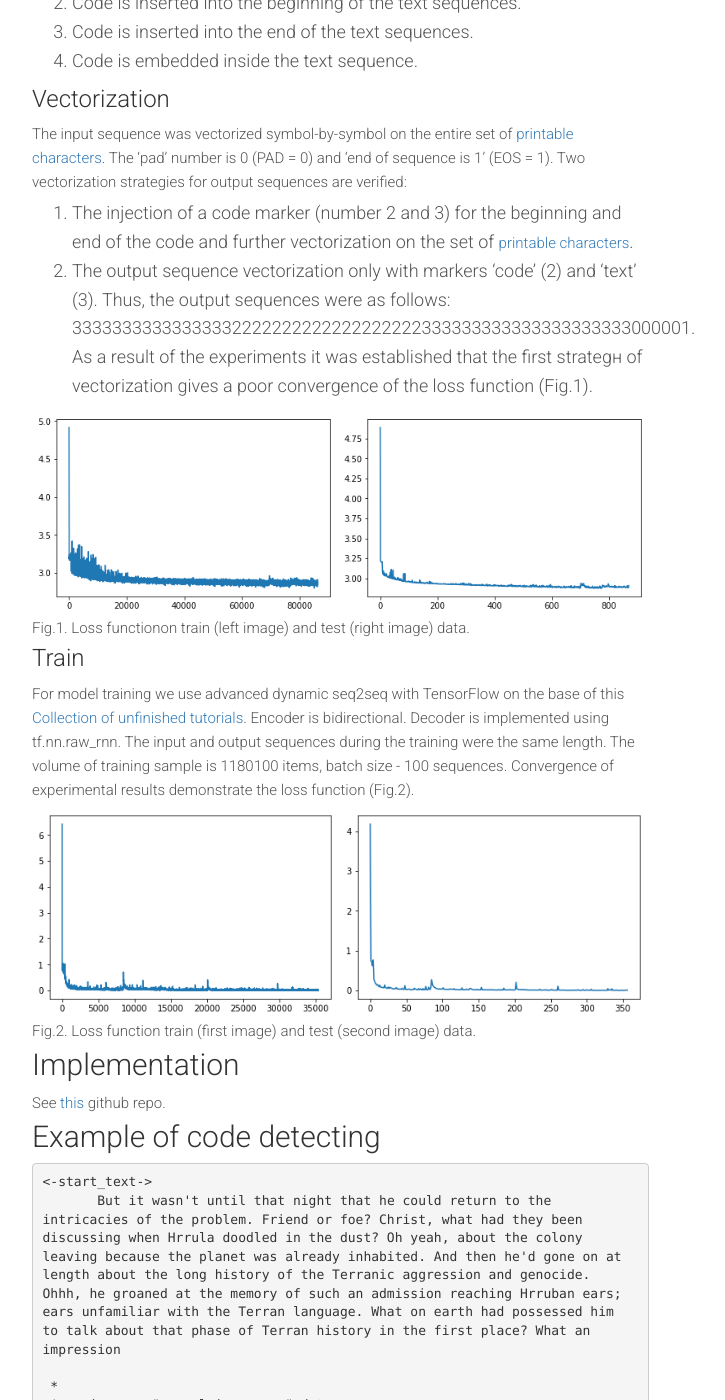
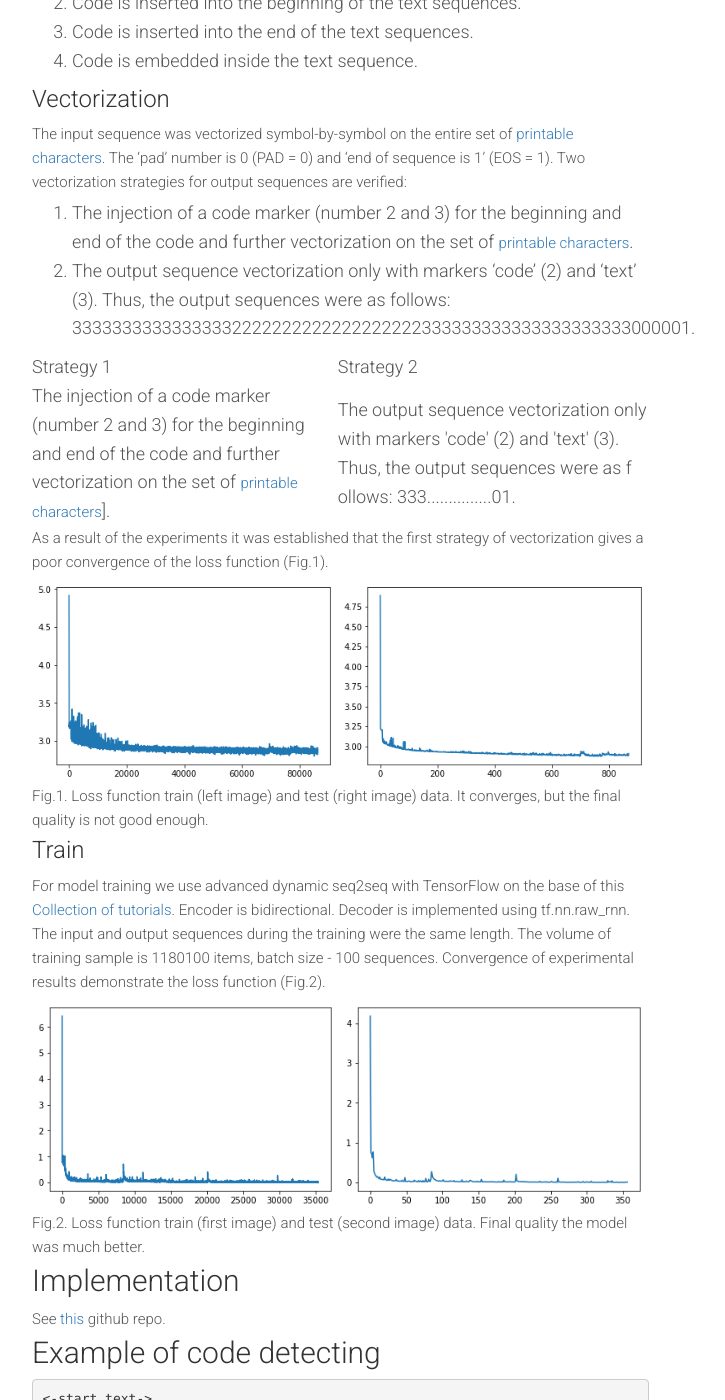
Before and after one commit to ai-labs/ai-labs.github.io, a Jekyll site: the page built from _posts/2018-07-20-NN-based-code-detector-in-raw-text.md, in a window 1280 px wide and 1400 px high, scrolled down 1033 px. Shown: the whole window, without its empty margins (138-863 px from the left). Built offline with Jekyll 4.4.1, drawn with Linux system fonts in a browser that asks for light colours.

Commit message:
Formatting.

```diff
--- a/_posts/2018-07-20-NN-based-code-detector-in-raw-text.md
+++ b/_posts/2018-07-20-NN-based-code-detector-in-raw-text.md
@@ -11,6 +11,7 @@ imply a pre-processing of some raw textual data (like something  received from t
 The problem described here is about separating the regular plain text regions
 from the regions containing script code.
 
+<!--more-->
 
 Partially this problem is solved with the help of regular expressions
 (especially if design a special [BNF](https://en.wikipedia.org/wiki/Backus%E2%80%93Naur_form) analyser)
@@ -50,9 +51,28 @@ The code was injected at the training data preparation stage using following str
 ### Vectorization
 The input sequence was vectorized symbol-by-symbol on the entire set of [printable characters](https://docs.python.org/3/library/string.html). The 'pad' number is 0 (PAD = 0) and 'end of sequence is 1' (EOS = 1).
 Two vectorization strategies for output sequences are verified:
+
 1. The injection of a code marker (number 2 and 3) for the beginning and end of the code and further vectorization on the set of [printable characters](https://docs.python.org/3/library/string.html).
 2. The output sequence vectorization only with markers 'code' (2) and 'text' (3). Thus, the output sequences were as follows: 33333333333333332222222222222222222333333333333333333333000001.
-As a result of the experiments it was established that the first strategн of vectorization gives a poor convergence of the loss function (Fig.1).
+
+<table>
+<tr>
+<td>Strategy 1</td>
+<td>Strategy 2</td>
+</tr>
+<tr>
+<td>The injection of a code marker (number 2 and 3)
+for the beginning and end of the code and further vectorization
+on the set of <a href="https://docs.python.org/3/library/string.html">printable characters</a>].
+</td>
+<td>The output sequence vectorization only with markers 'code'
+(2) and 'text' (3). Thus, the output sequences were as f
+ollows: 333...............01.
+</td>
+</tr>
+</table>
+
+As a result of the experiments it was established that the first strategy of vectorization gives a poor convergence of the loss function (Fig.1).
 
 <table>
 <tr>
@@ -61,10 +81,11 @@ As a result of the experiments it was established that the first strategн of ve
 </tr>
 </table>
 
-Fig.1. Loss functionon train (left image) and test (right image) data.
+Fig.1. Loss function train (left image) and test (right image) data. It converges,
+but the final quality is not good enough.
 
 ### Train
-For model training we use advanced dynamic seq2seq with TensorFlow on the base of this [Collection of unfinished tutorials](https://github.com/ematvey/tensorflow-seq2seq-tutorials). Encoder is bidirectional. Decoder is implemented using tf.nn.raw_rnn. The input and output sequences during the training were the same length. The volume of training sample is 1180100 items, batch size - 100 sequences. Convergence of experimental results demonstrate the loss function (Fig.2).
+For model training we use advanced dynamic seq2seq with TensorFlow on the base of this [Collection of tutorials](https://github.com/ematvey/tensorflow-seq2seq-tutorials). Encoder is bidirectional. Decoder is implemented using tf.nn.raw_rnn. The input and output sequences during the training were the same length. The volume of training sample is 1180100 items, batch size - 100 sequences. Convergence of experimental results demonstrate the loss function (Fig.2).
 
 <table>
 <tr>
@@ -74,7 +95,7 @@ For model training we use advanced dynamic seq2seq with TensorFlow on the base o
 </table>
 
 
-Fig.2. Loss function train (first image) and test (second image) data.
+Fig.2. Loss function train (first image) and test (second image) data. Final quality the model was much better.
 
 ## Implementation
 See [this](https://github.com/korobool/codefinder) github repo.
```
